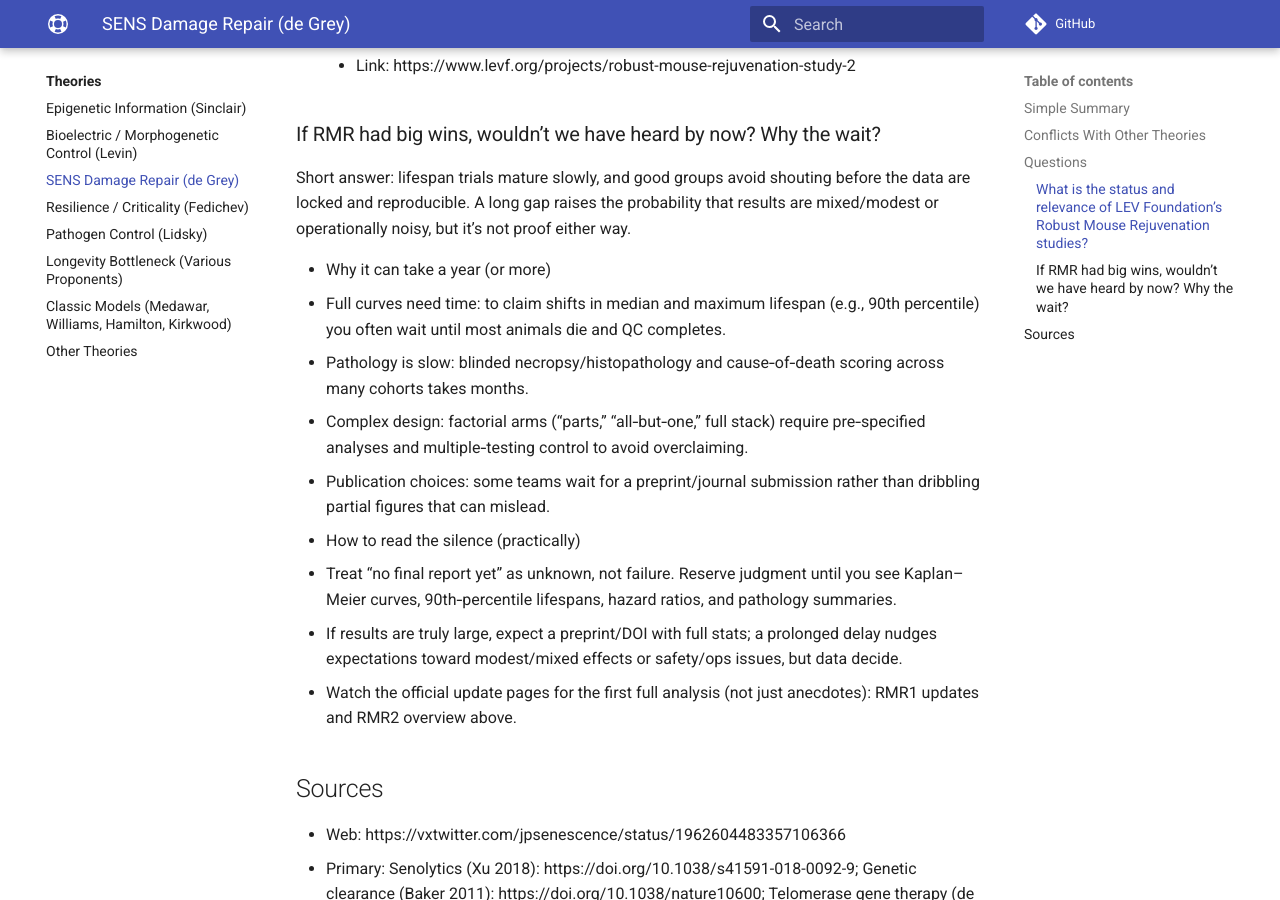
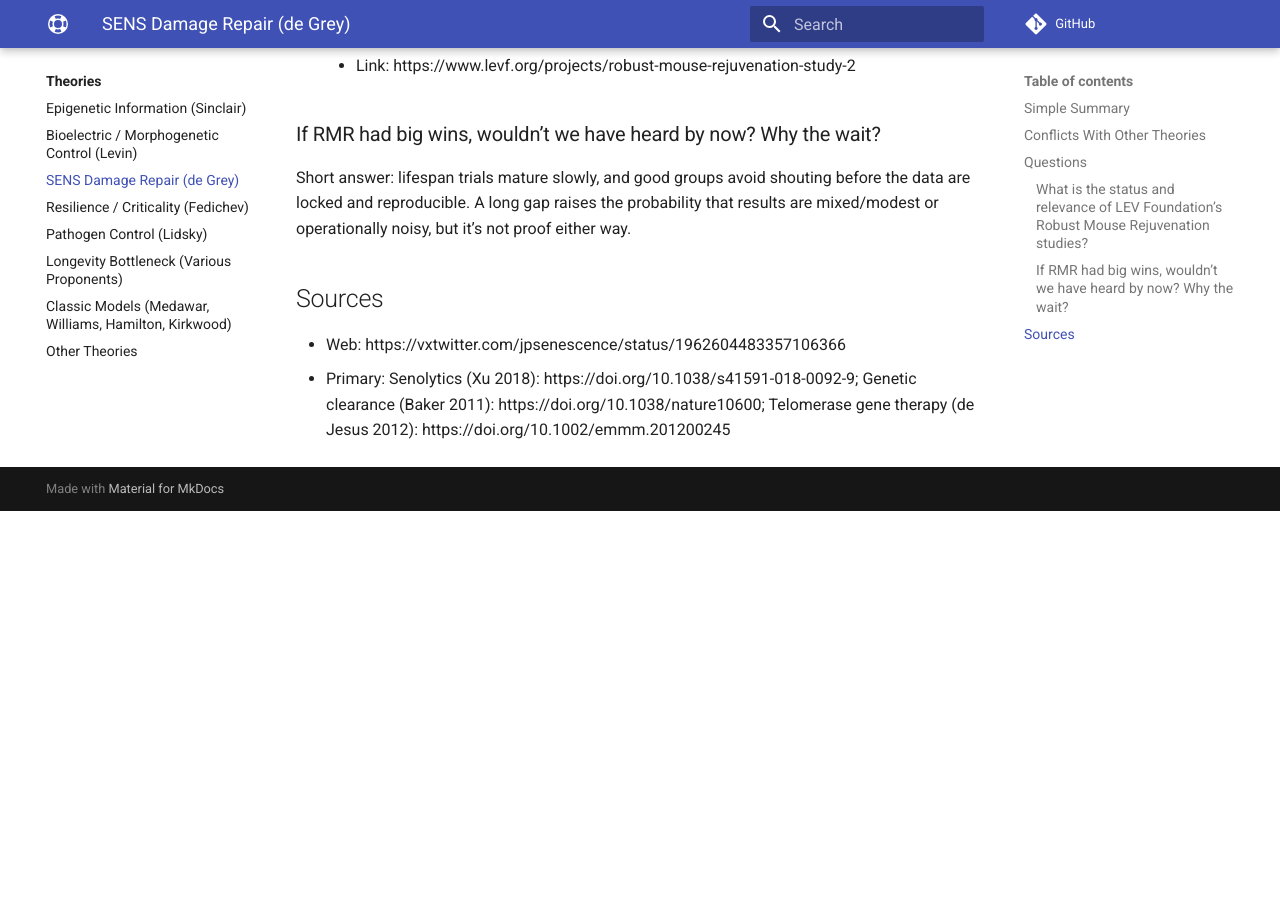
Before and after one commit to djgish485/project-lifespan, an MkDocs documentation site: the page built from docs/theories/sens_damage_repair.md, in a window 1280 px wide and 900 px high, scrolled down 2200 px. Built offline with MkDocs 1.6.1 and Material for MkDocs 9.7.7, drawn with Linux system fonts in a browser that asks for light colours; comment, search, counter and statistics services are not loaded; after the commit the page ends 2711 px from its top, so only the background shows below that.

Commit message:
docs(SENS): trim RMR delay Q&A to short answer only per request

```diff
--- a/docs/theories/sens_damage_repair.md
+++ b/docs/theories/sens_damage_repair.md
@@ -95,17 +95,6 @@ tags:
 
 Short answer: lifespan trials mature slowly, and good groups avoid shouting before the data are locked and reproducible. A long gap raises the probability that results are mixed/modest or operationally noisy, but it’s not proof either way.
 
-- Why it can take a year (or more)
-  - Full curves need time: to claim shifts in median and maximum lifespan (e.g., 90th percentile) you often wait until most animals die and QC completes.
-  - Pathology is slow: blinded necropsy/histopathology and cause‑of‑death scoring across many cohorts takes months.
-  - Complex design: factorial arms (“parts,” “all‑but‑one,” full stack) require pre‑specified analyses and multiple‑testing control to avoid overclaiming.
-  - Publication choices: some teams wait for a preprint/journal submission rather than dribbling partial figures that can mislead.
-
-- How to read the silence (practically)
-  - Treat “no final report yet” as unknown, not failure. Reserve judgment until you see Kaplan–Meier curves, 90th‑percentile lifespans, hazard ratios, and pathology summaries.
-  - If results are truly large, expect a preprint/DOI with full stats; a prolonged delay nudges expectations toward modest/mixed effects or safety/ops issues, but data decide.
-  - Watch the official update pages for the first full analysis (not just anecdotes): RMR1 updates and RMR2 overview above.
-
 ## Sources
 
 - Web: https://vxtwitter.com/jpsenescence/status/1962604483357106366
```
